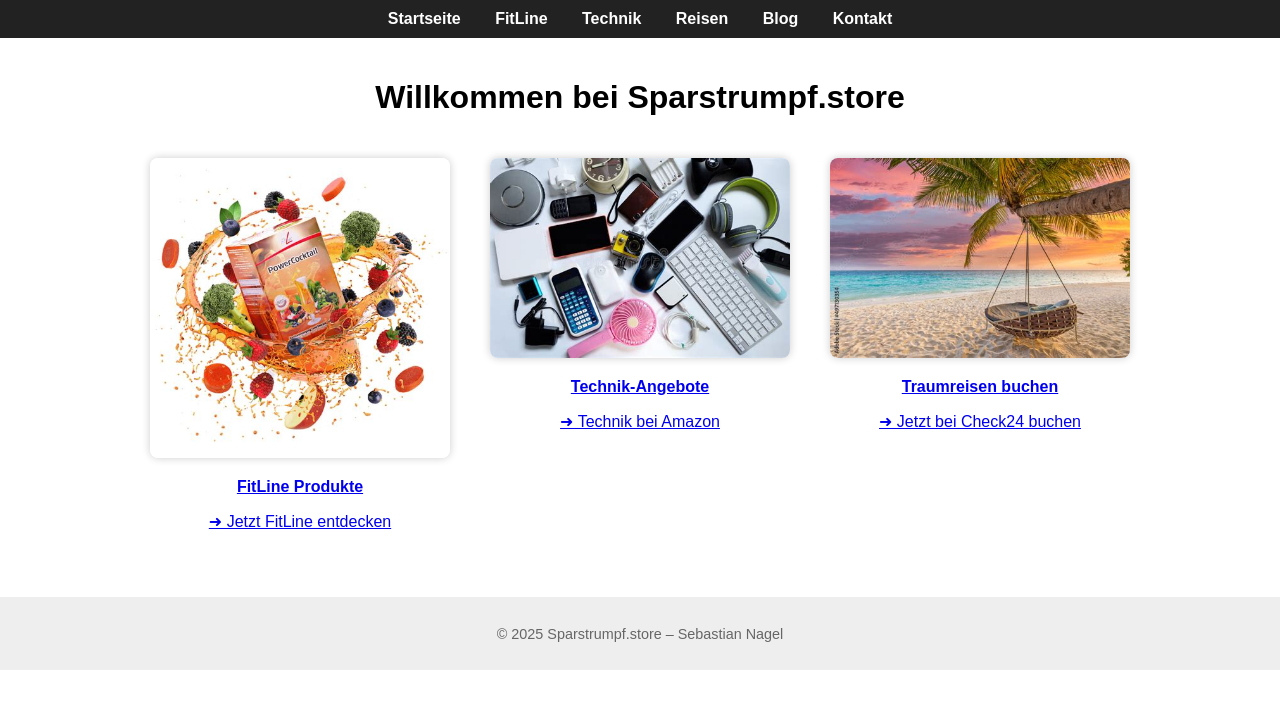
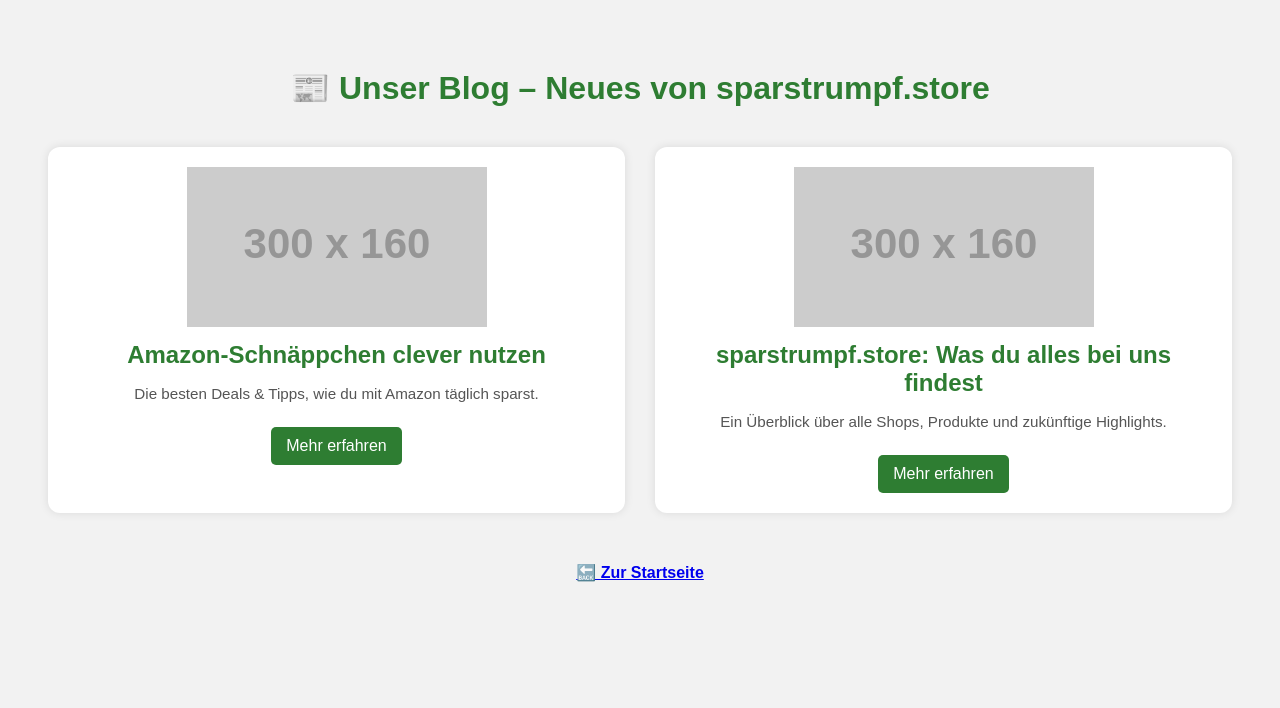
Before and after one commit to Bumbumbas/Fitline-Basti, a plain HTML site: page index.html in a window 1280 px wide. Drawn offline with Linux system fonts and the light colour scheme; placeholder pictures from the web are drawn by us.

Commit message:
Add files via upload

```diff
--- a/index.html
+++ b/index.html
@@ -3,88 +3,82 @@
 <html lang="de">
 <head>
   <meta charset="UTF-8">
-    <title>Sparstrumpf.store</title>
-    <link rel="stylesheet" href="style.css">
+  <title>Blog – sparstrumpf.store</title>
   <style>
-        body {
-            font-family: Arial, sans-serif;
-            margin: 0;
-            padding: 0;
+    body { font-family: Arial, sans-serif; background: #f2f2f2; padding: 40px; }
+    h1 { color: #2e7d32; text-align: center; margin-bottom: 40px; }
+    .grid {
+      display: grid;
+      grid-template-columns: repeat(auto-fit, minmax(280px, 1fr));
+      gap: 30px;
+      max-width: 1200px;
+      margin: auto;
     }
-        nav {
-            background-color: #222;
-            padding: 10px;
+    .tile {
+      background: white;
+      padding: 20px;
+      border-radius: 12px;
+      box-shadow: 0 0 10px rgba(0,0,0,0.1);
       text-align: center;
     }
-        nav a {
+    .tile h2 { color: #2e7d32; margin: 10px 0; }
+    .tile p { color: #555; font-size: 0.95em; }
+    .tile a {
+      display: inline-block;
+      margin-top: 10px;
+      padding: 10px 15px;
+      background: #2e7d32;
       color: white;
+      border-radius: 5px;
       text-decoration: none;
-            margin: 0 15px;
+    }
+    .backlink {
+      display: block;
+      text-align: center;
+      margin-top: 50px;
       font-weight: bold;
-        }
-        .container {
-            display: flex;
-            justify-content: center;
-            gap: 40px;
-            padding: 20px;
-            flex-wrap: wrap;
-        }
-        .section-box {
-            text-align: center;
-            width: 300px;
-        }
-        .section-box img {
-            max-width: 100%;
-            height: auto;
-            border-radius: 8px;
-            box-shadow: 0 0 8px rgba(0,0,0,0.2);
-        }
-        footer {
-            text-align: center;
-            margin: 30px 0;
-            font-size: 0.9em;
-            color: #666;
     }
   </style>
 </head>
 <body>
-    <nav>
-        <a href="index.html">Startseite</a>
-        <a href="fitline.html">FitLine</a>
-        <a href="technik.html">Technik</a>
-        <a href="reisen.html">Reisen</a>
-        <a href="blog.html">Blog</a>
-        <a href="kontakt.html">Kontakt</a>
-    </nav>
 
-    <h1 style="text-align:center; padding-top:20px;">Willkommen bei Sparstrumpf.store</h1>
-
-    <div class="container">
-        <div class="section-box">
-            <a href="fitline.html">
-                <img src="img/fitline1.jpg" alt="FitLine">
-                <p><strong>FitLine Produkte</strong></p>
-            </a>
-            <p><a href="https://20660678.pm-quickstart.com" target="_blank">➜ Jetzt FitLine entdecken</a></p>
-        </div>
-        <div class="section-box">
-            <a href="technik.html">
-                <img src="img/technik4.jpg" alt="Technik">
-                <p><strong>Technik-Angebote</strong></p>
-            </a>
-            <p><a href="https://amzn.to/3HAx9AP" target="_blank">➜ Technik bei Amazon</a></p>
-        </div>
-        <div class="section-box">
-            <a href="reisen.html">
-                <img src="img/reisen3.jpg" alt="Reisen">
-                <p><strong>Traumreisen buchen</strong></p>
-            </a>
-            <p><a href="https://www.check24.net" target="_blank">➜ Jetzt bei Check24 buchen</a></p>
-        </div>
+<h1>📰 Unser Blog – Neues von sparstrumpf.store</h1>
+<div class="grid" id="blog-container">
+  <!-- Blogartikel werden hier per JavaScript eingefügt -->
 </div>
 
-    <footer>
-        <p>&copy; 2025 Sparstrumpf.store – Sebastian Nagel</p>
-    </footer>
+<a href="../index.html" class="backlink">🔙 Zur Startseite</a>
+
+<script>
+// Liste deiner Blogartikel
+const blogArticles = [
+  {
+    file: "blog_amazon.html",
+    title: "Amazon-Schnäppchen clever nutzen",
+    teaser: "Die besten Deals & Tipps, wie du mit Amazon täglich sparst.",
+    image: "https://via.placeholder.com/300x160?text=Amazon+Schn%C3%A4ppchen"
+  },
+  {
+    file: "blog_sparstrumpf.html",
+    title: "sparstrumpf.store: Was du alles bei uns findest",
+    teaser: "Ein Überblick über alle Shops, Produkte und zukünftige Highlights.",
+    image: "https://via.placeholder.com/300x160?text=Gesundheit+%26+Spartipps"
+  }
+];
+
+const container = document.getElementById("blog-container");
+blogArticles.forEach(article => {
+  const div = document.createElement("div");
+  div.className = "tile";
+  div.innerHTML = `
+    <img src="${article.image}" alt="${article.title}">
+    <h2>${article.title}</h2>
+    <p>${article.teaser}</p>
+    <a href="${article.file}">Mehr erfahren</a>
+  `;
+  container.appendChild(div);
+});
+</script>
+
 </body>
 </html>
```
Lines whose indentation alone changed are shown as unchanged.
